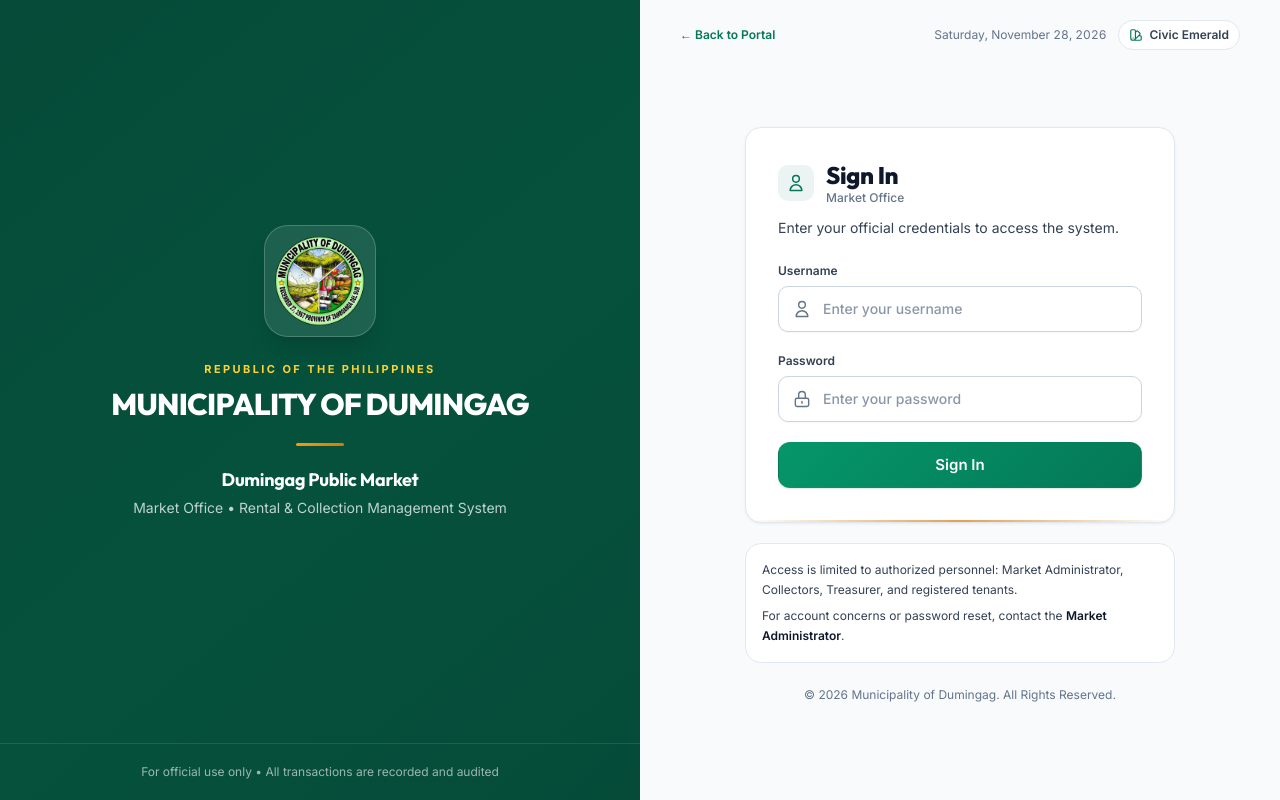
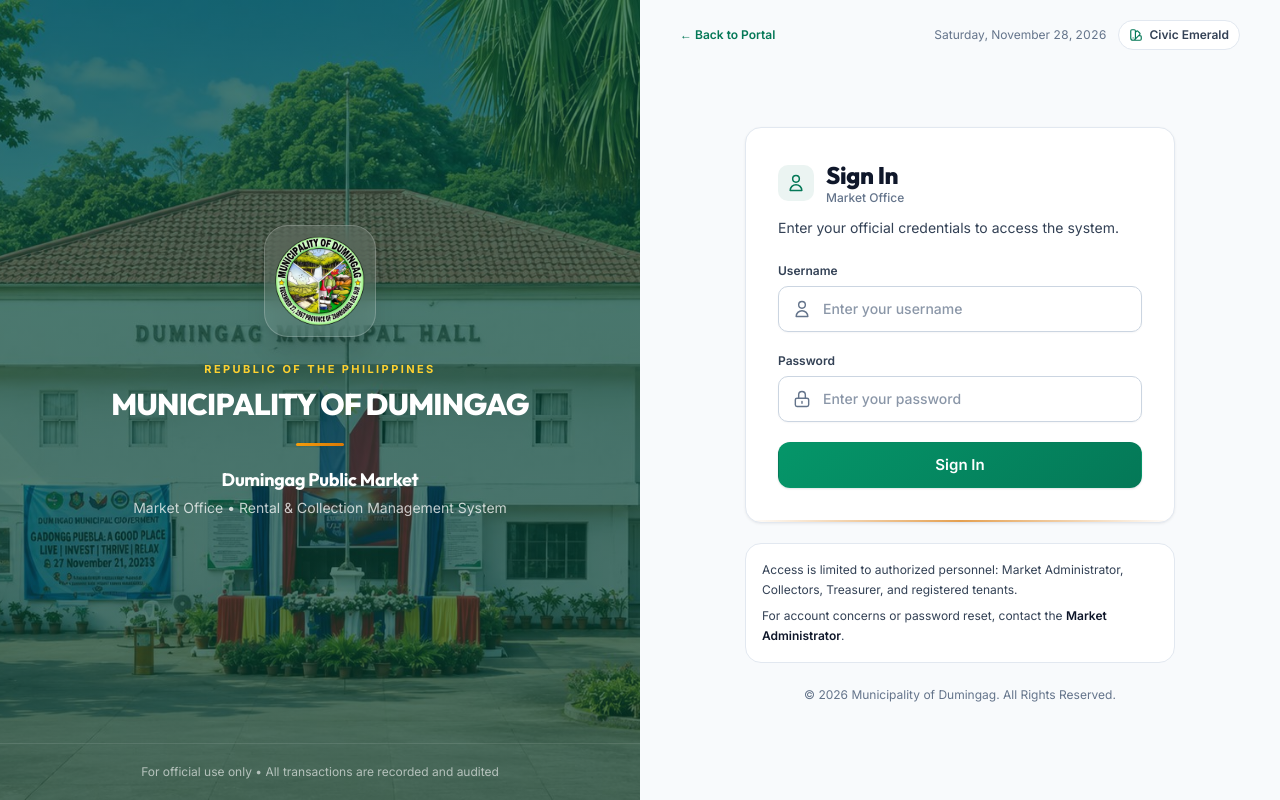
Before and after one commit to lanzy-lanzy/market-rental-system, a Django app: page /login/ in a window 1280 px wide. Run offline with Django 5.2, Linux system fonts and the light colour scheme; data that the repository does not hold is empty; style sheets or scripts are compiled from the project's sources.

Commit message:
Fix hero and login background image visibility

```diff
--- a/templates/landing.html
+++ b/templates/landing.html
@@ -129,7 +129,7 @@
 <!-- Executive Hero Banner -->
 <section id="home" class="relative overflow-hidden">
   <div class="absolute inset-0 bg-cover bg-center" style="background-image:url('{% static 'images/dumingag_bg.jpg' %}')"></div>
-  <div class="absolute inset-0" style="background:linear-gradient(135deg, color-mix(in srgb, var(--brand-900) 93%, #000) 0%, color-mix(in srgb, var(--brand-800) 80%, #000) 55%, color-mix(in srgb, var(--brand-900) 94%, #000) 100%)"></div>
+  <div class="absolute inset-0" style="background:var(--sidebar-bg); opacity:0.62"></div>
 
   <div class="relative mx-auto max-w-6xl px-4 py-16 sm:px-6 sm:py-24">
     <div class="mx-auto max-w-3xl rounded-3xl border border-white/15 bg-black/25 p-8 text-center shadow-2xl backdrop-blur-md sm:p-11">
--- a/templates/registration/login.html
+++ b/templates/registration/login.html
@@ -25,7 +25,7 @@
   <!-- Left: Official Institutional Crest Panel -->
   <div class="relative hidden w-1/2 overflow-hidden lg:flex lg:flex-col">
     <div class="absolute inset-0 bg-cover bg-center" style="background-image:url('{% static 'images/dumingag_bg.jpg' %}')"></div>
-    <div class="absolute inset-0" style="background:linear-gradient(140deg, color-mix(in srgb, var(--brand-900) 95%, #000) 0%, color-mix(in srgb, var(--brand-800) 86%, #000) 55%, color-mix(in srgb, var(--brand-900) 96%, #000) 100%)"></div>
+    <div class="absolute inset-0" style="background:var(--sidebar-bg); opacity:0.68"></div>
 
     <div class="relative flex flex-1 flex-col items-center justify-center px-12 text-center text-white">
       <span class="flex h-28 w-28 items-center justify-center rounded-3xl border border-white/20 bg-white/10 shadow-xl backdrop-blur-md">
```
